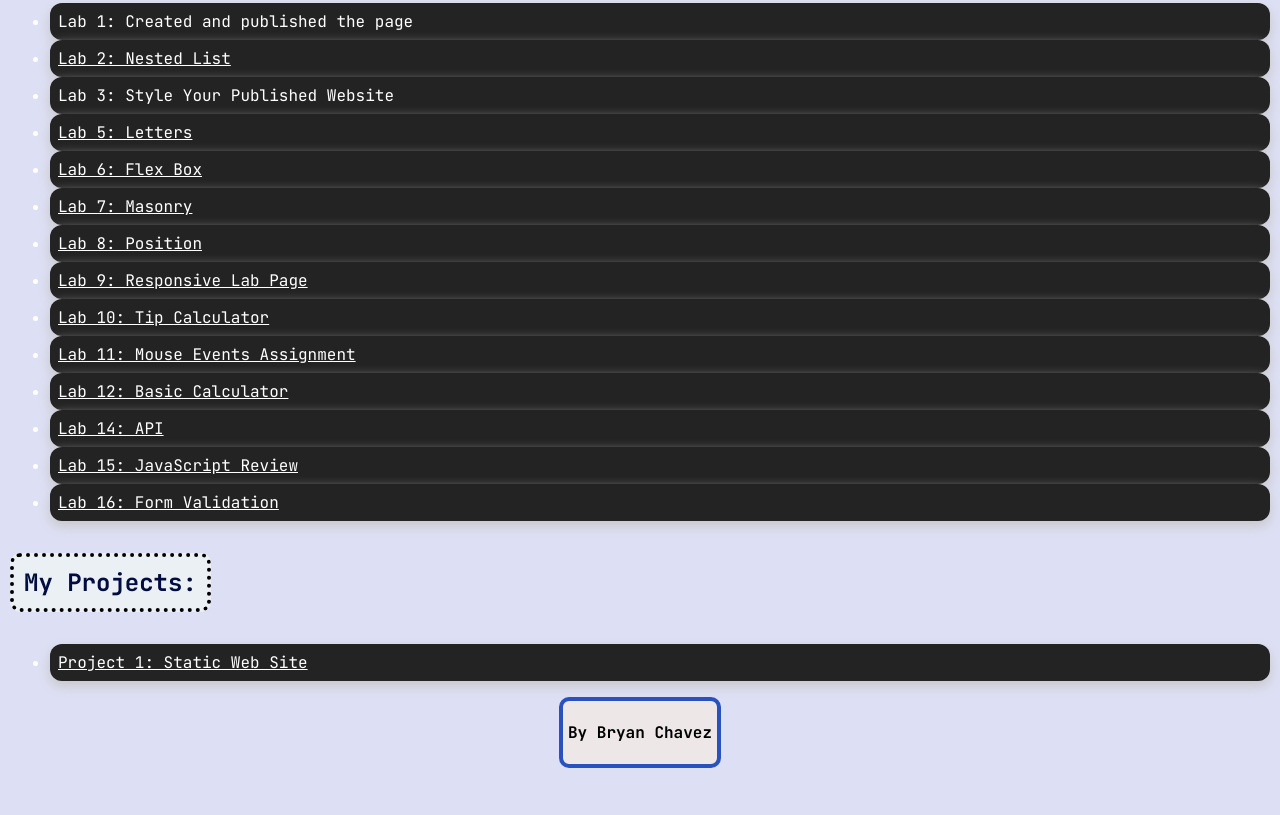
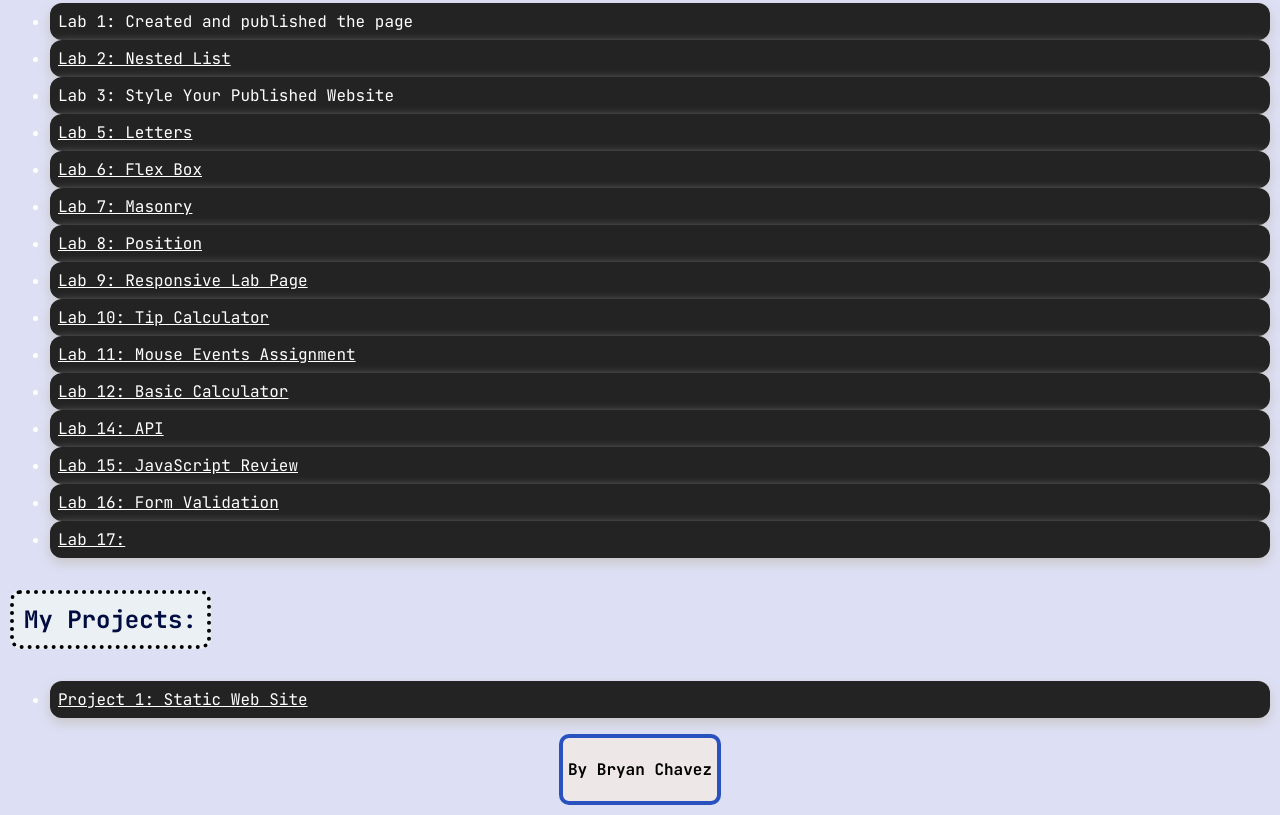
Before and after one commit to bryan2104ch/IT301_Labs_Projects, a plain HTML site: page index.html in a window 1280 px wide. Shown: the part 487-1302 px from the top of the page. Before the commit the page ends 1265 px from the top, so only its background shows below. Drawn offline with Linux system fonts and the light colour scheme.

Commit message:
Add link for Lab 17 in index.html

```diff
--- a/index.html
+++ b/index.html
@@ -42,6 +42,7 @@
         <Li><a href="Lab14.html"> Lab 14: API</a></Li>
         <Li><a href="Lab15.html"> Lab 15: JavaScript Review </a></Li>
         <Li><a href="Lab16.html"> Lab 16: Form Validation </a></Li>
+        <Li><a href="Lab17.html"> Lab 17: </a></Li>
       </section>
       </ul>
 
```
